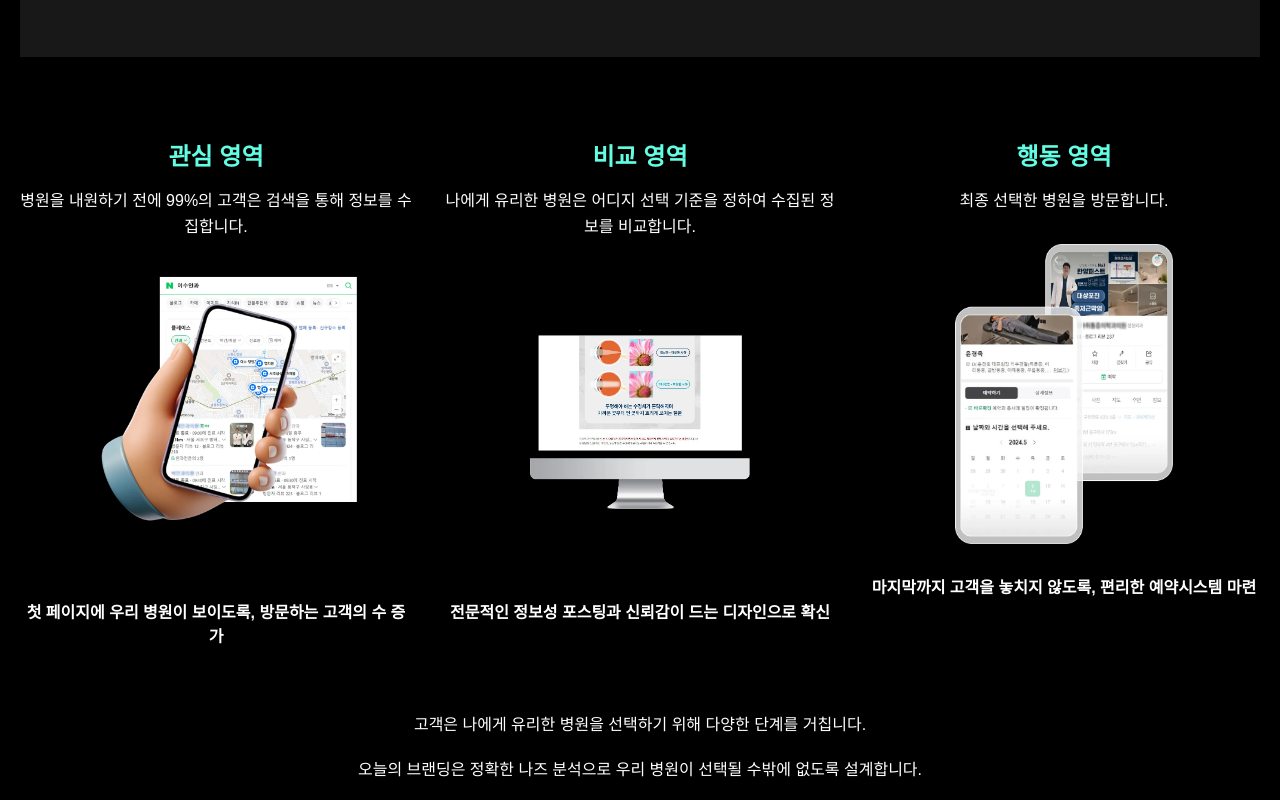
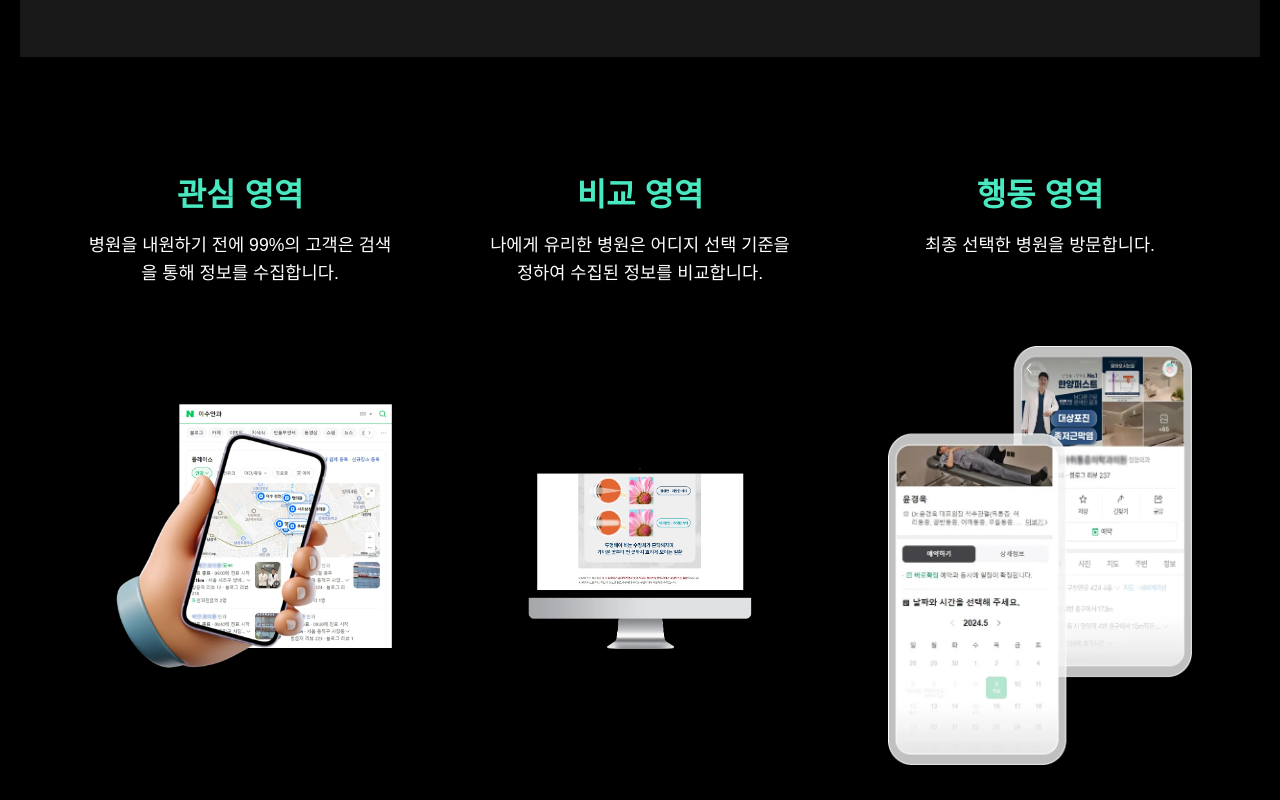
Before and after one commit to devchaeyoung/aube, a Next.js app: page / in a window 1280 px wide. Shown: the part 4360-5160 px from the top of the page. Built offline with nearby package versions, Linux system fonts and the light colour scheme.

Commit message:
# UPDATE: 테이블 표 정리

```diff
--- a/src/components/marketing/MarketingSection2.module.css
+++ b/src/components/marketing/MarketingSection2.module.css
@@ -40,38 +40,55 @@
 }
 
 .card {
-  text-align: center;
+  display: flex;
+  flex-direction: column;
+  background: #000;
+  border-radius: 1rem;
+  padding: 2rem;
+  height: 100%;
+  position: relative;
 }
 
 .cardHeader {
-  margin-bottom: 30px;
+  margin-bottom: 2rem;
 }
 
 .cardHeader h4 {
-  color: #62fde3;
-  font-size: 1.5rem;
+  color: #4ae8c0;
+  font-size: 2rem;
   margin-bottom: 1rem;
+  text-align: center;
 }
 
 .cardHeader p {
   color: #fff;
+  font-size: 1.1rem;
   line-height: 1.6;
+  text-align: center;
+  min-height: 3.2rem; /* 2줄 높이 고정 */
 }
 
 .imageWrapper {
-  margin: 30px 0;
-  position: relative;
-  height: 300px;
+  flex: 1;
+  display: flex;
+  justify-content: center;
+  align-items: center;
+  margin: 2rem 0;
 }
 
 .imageWrapper img {
+  width: 100%;
+  height: auto;
   object-fit: contain;
 }
 
 .highlight {
-  color: #fff;
-  font-weight: 600;
-  margin-top: 20px;
+  color: #4ae8c0;
+  font-size: 1.1rem;
+  text-align: center;
+  margin-top: auto;
+  padding-top: 2rem;
+  min-height: 4rem; /* 하이라이트 텍스트 영역 높이 고정 */
 }
 
 .footer {
@@ -90,6 +107,9 @@
   display: grid;
   grid-template-columns: repeat(3, 1fr);
   gap: 2rem;
+  max-width: 1200px;
+  margin: 4rem auto;
+  padding: 0 1rem;
 }
 
 .mobileContent {
```
